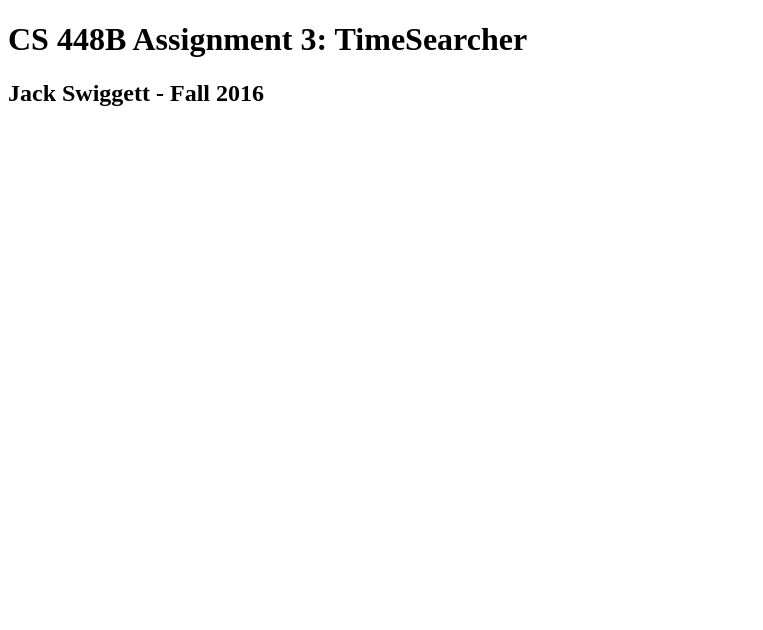
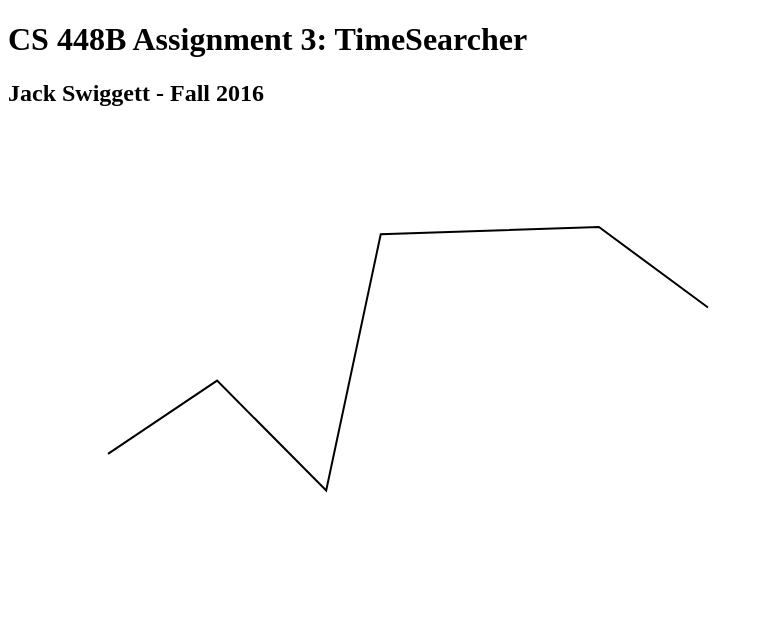
Before and after one commit to jackswiggett/TimeSearcher, a plain HTML site: page index.html in a window 1280 px wide. Shown: the whole page, without its empty margins (0-763 px from the left). Drawn offline with nearby package versions, Linux system fonts and the light colour scheme.

Commit message:
TimeSearcher.js: simple line graph of sample data

```diff
--- a/index.html
+++ b/index.html
@@ -1,11 +1,13 @@
 <!DOCTYPE html>
 <html>
 <head>
-  <script src="http://d3js.org/d3.v4.min.js"></script>
+  <script type="text/javascript" src="http://d3js.org/d3.v4.min.js"></script>
 </head>
 <body>
   <h1>CS 448B Assignment 3: TimeSearcher</h1>
   <h2>Jack Swiggett - Fall 2016</h2>
   <div id="visualization-area"></div>
+
+  <script type="text/javascript" src="js/TimeSearcher.js"></script>
 </body>
 </html>
--- /dev/null
+++ b/js/TimeSearcher.js
@@ -0,0 +1,32 @@
+var svg = d3.select("#visualization-area")
+    .append("svg")
+    .attr("width", 800)
+    .attr("height", 500);
+
+var data = [
+  {date: new Date(2010, 1, 1), value: 10},
+  {date: new Date(2010, 1, 3), value: 20},
+  {date: new Date(2010, 1, 5), value: 5},
+  {date: new Date(2010, 1, 6), value: 40},
+  {date: new Date(2010, 1, 10), value: 41},
+  {date: new Date(2010, 1, 12), value: 30}
+];
+
+timeScale = d3.scaleTime()
+    .domain(d3.extent(data, d => d.date))
+    .range([100, 700]);
+
+valueScale = d3.scaleLinear()
+    .domain([0, d3.max(data, d => d.value)])
+    .range([400, 100]);
+
+var line = d3.line()
+    .x(function(d) { return timeScale(d.date); })
+    .y(function(d) { return valueScale(d.value); });
+
+svg.append("path")
+    .datum(data)
+    .attr("d", line)
+    .attr("stroke", "black")
+    .attr("stroke-width", 2)
+    .attr("fill", "none");
```
